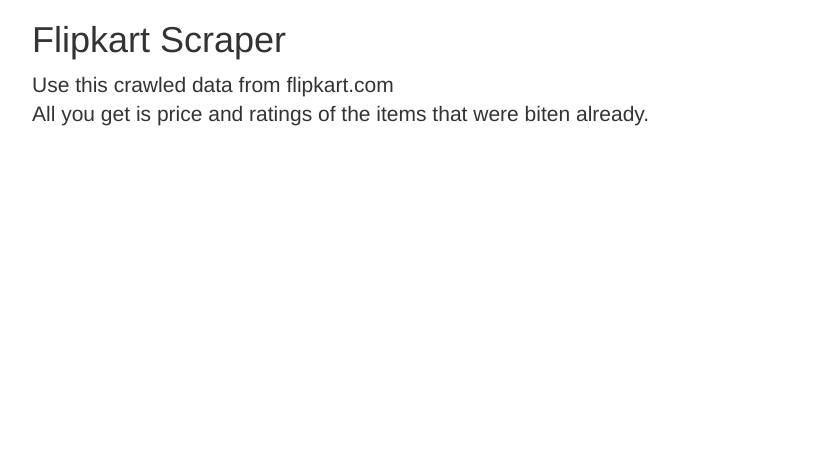
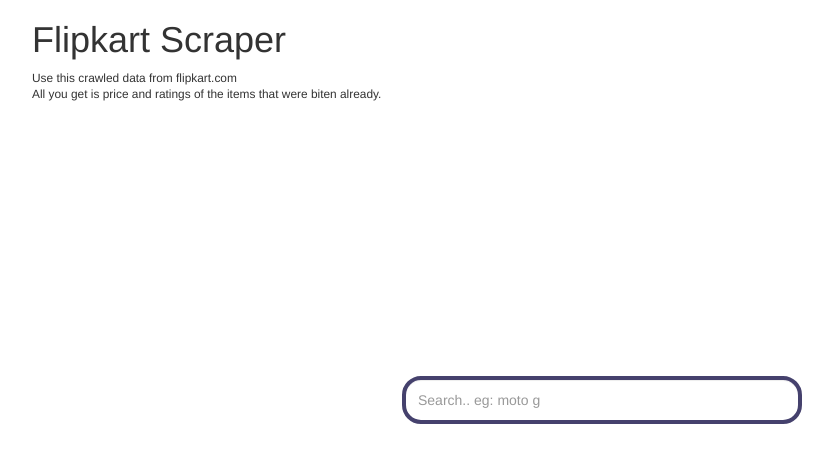
Before and after one commit to nava45/flipkart-scraper, a Flask app: template templates/index.html in a window 1280 px wide. Shown: the top 463 px of the page, without its empty margins (38-871 px from the left). Run offline with Flask 2, Linux system fonts and the light colour scheme; the template is opened without the code that fills it, so the values that code supplies are empty; parts of the project's set-up code (start-up, migrations or seed data) failed here and were passed over; some libraries are stand-ins or nearby versions.

Commit message:
index page added and mongo db querying also added

```diff
--- a/app.py
+++ b/app.py
@@ -1,12 +1,16 @@
 from flask import Flask, request, render_template, send_from_directory
 
+from models import fetch_by_name
 
 app = Flask(__name__)
 
 
-@app.route('/', methods=('GET', 'POST'))
+@app.route('/search', methods=('GET', 'POST'))
 def view_search():
+    keyword = request.form.get('Search',None)
+    if keyword:
+        search_results = fetch_by_name(keyword)
     return render_template('index.html')
 
 if __name__ == '__main__':
-    app.run(port=5001)
+    app.run(port=8802)
--- a/templates/index.html
+++ b/templates/index.html
@@ -18,6 +18,25 @@
 
 <script src="{{ url_for('static', filename='js/jquery-2.1.0.min.js') }}"></script>
 
+<style>
+.form-control {
+     display: block;
+     height: 48px;
+     padding: 6px 12px;
+     width: 400px;
+     border: 4px solid #45416D;
+     border-radius: 19px;
+}
+.center-display{
+     margin:auto;
+     position:absolute;
+     top:0;
+     bottom:0;
+     right:0;
+     left:0;
+}
+</style>
+
 </head>
 
 <body>
@@ -28,8 +47,18 @@
 
       <div class="starter-template">
         <h1>Flipkart Scraper</h1>
-        <p class="lead">Use this crawled data from flipkart.com<br> All you get is price and ratings of the items that were biten already.</p>
+        <p class="lead small">Use this crawled data from flipkart.com<br> All you get is price and ratings of the items that were biten already.</p>
       </div>
+
+      <form class="form" action="" method="post" name="new-service" enctype=multipart/form-data>
+      <div class="control-group">
+
+          <div class="controls">
+               <input id="Search" name="Search" type="text" placeholder="Search.. eg: moto g" class="form-control input-xlarge search-query center-display" required="">
+          </div>
+     </div>
+
+      </form>
 
     </div><!-- /.container -->
 </body>
```
Also changed, not shown: models.py (+11 -1 lines), static/images/favicon.ico (added), 1 other file.
